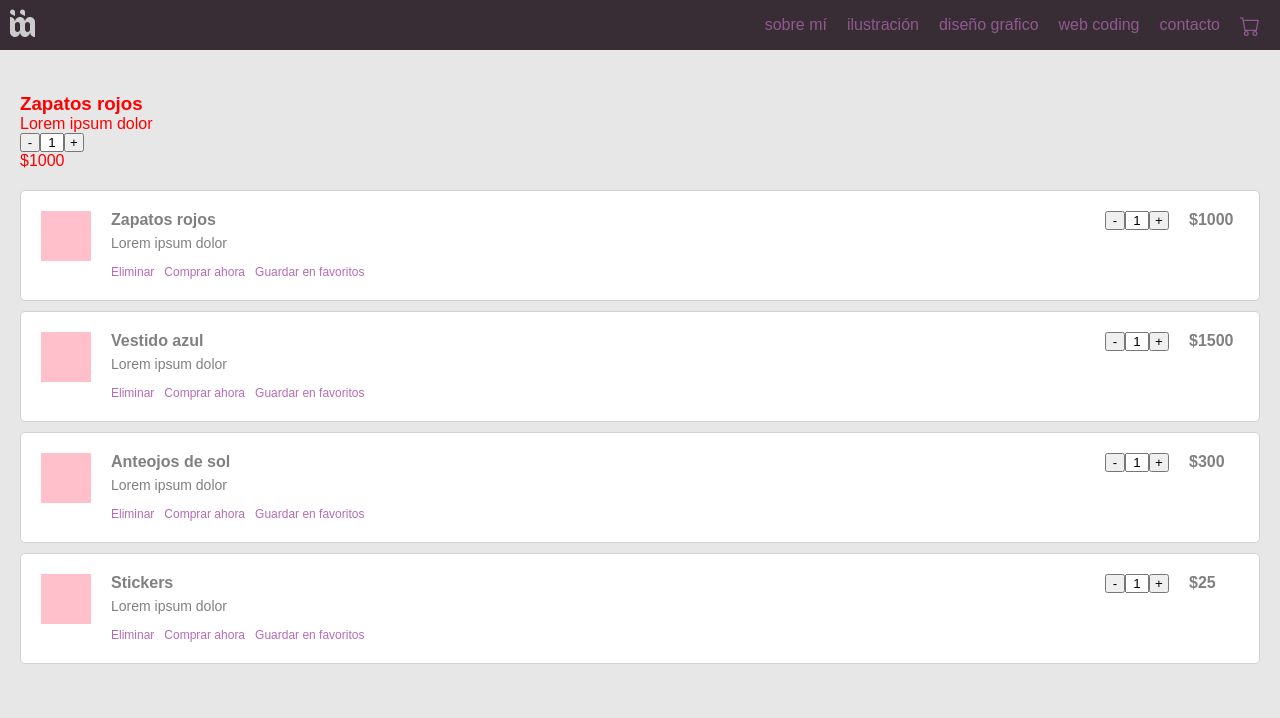
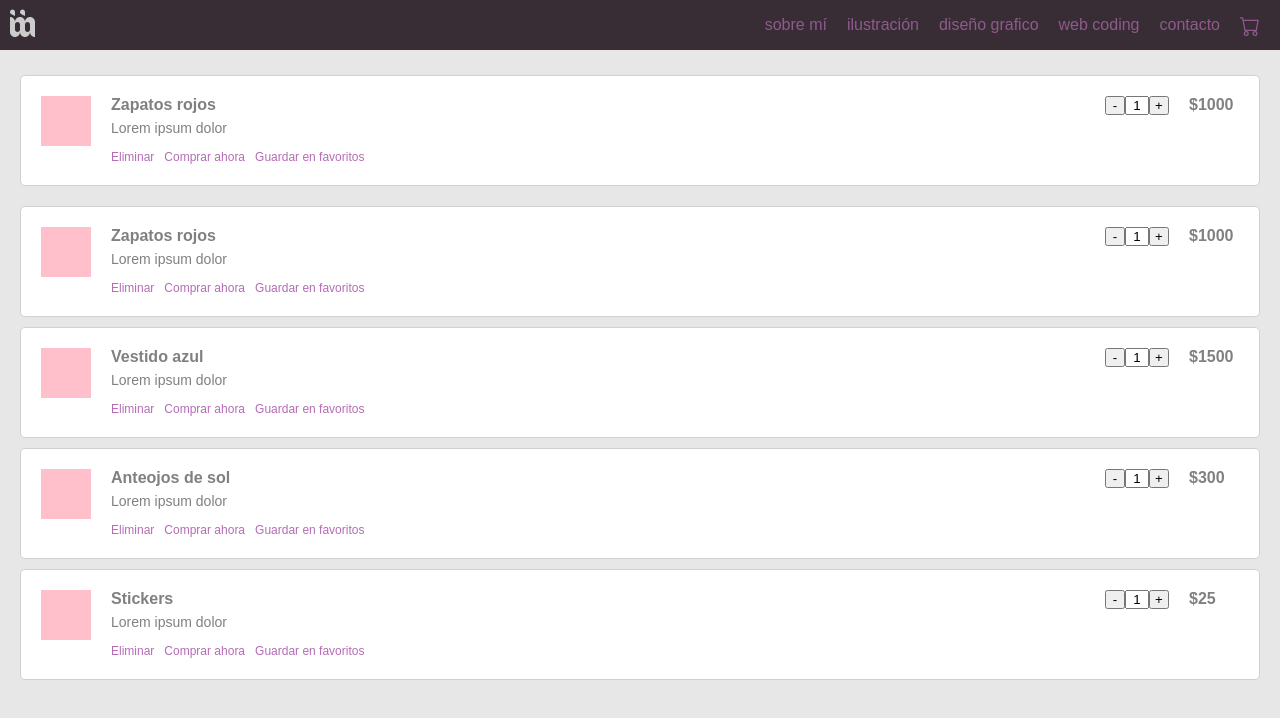
Before and after one commit to MarMuller/sokiwiholic-store, a React (Create React App) app: page / in a window 1280 px wide. Shown: the top 718 px of the page. Built offline with nearby package versions, Linux system fonts and the light colour scheme.

Commit message:
Transición de cambiode estilos en Item + Corrección en Input Value

```diff
--- a/src/components/Cart_Items.js
+++ b/src/components/Cart_Items.js
@@ -65,7 +65,7 @@ class Item extends React.Component {
               -
               </button>
 
-              <input type="text" name="" defaultValue={this.state.counter}/>
+              <input type="text" name="" value={this.state.counter} onChange={(event)=>this.inputChangedHandler(event)} />
 
               <button onClick={this.add.bind(this)} type="button" name="button">
               +
--- a/src/components/Item_Details.js
+++ b/src/components/Item_Details.js
@@ -32,23 +32,52 @@ class ItemDetails extends React.Component {
 
       <div className="item__details">
 
+        <div className="columna-1">
+
+          <div className="columna-1-grupo1">
+            <div className="item-img">
               <img src={this.props.image} alt=""/>
+            </div>
+          </div>
+
+          <div className="columna-1-grupo2">
+            <div className="item-descripcion">
               <h3>{this.props.name}</h3>
               <span>{this.props.description}</span>
+            </div>
 
+            <div className="item-acciones">
+              <ul>
+                <li><a href="/#">Eliminar</a></li>
+                <li><a href="/#">Comprar ahora</a></li>
+                <li><a href="/#">Guardar en favoritos</a></li>
+              </ul>
+            </div>
+          </div>
+
+        </div>
+
+        <div className="columna-2">
+
+          <div className="columna-2-grupo1">
             <div className="item-cantidad">
               <button onClick={this.substract.bind(this)} type="button" name="button">
               -
               </button>
 
-          <input type="text" name="" defaultValue={this.state.counter}/>
+              <input type="text" name="" value={this.state.counter} onChange={(event)=>this.inputChangedHandler(event)} />
 
               <button onClick={this.add.bind(this)} type="button" name="button">
               +
               </button>
             </div>
 
+            <div className="item-precio">
               <span>${this.props.price}</span>
+            </div>
+          </div>
+
+        </div>
 
       </div>
 
--- a/src/styles/cart-style.css
+++ b/src/styles/cart-style.css
@@ -8,7 +8,7 @@ a {
   margin: 20px;
 }
 
-.carrito__item {
+.item__details {
   display: flex;
   justify-content: space-between;
   flex-direction: row;
@@ -21,21 +21,21 @@ a {
   border: 1px solid #d1d1d1;
 }
 
-.carrito__item .columna-1 {
+.item__details .columna-1 {
   display: flex;
   flex-direction: row;
 }
 
-.carrito__item .columna-1 .columna-1-grupo1 {
+.item__details .columna-1 .columna-1-grupo1 {
   margin-right: 20px;
 }
 
-.carrito__item .columna-2 .columna-2-grupo1 {
+.item__details .columna-2 .columna-2-grupo1 {
   display: flex;
   flex-direction: row;
 }
 
-.carrito__item .columna-2 .columna-2-grupo1 .item-cantidad{
+.item__details .columna-2 .columna-2-grupo1 .item-cantidad{
   margin-right: 20px;
 }
 
--- a/src/styles/item-details-style.css
+++ b/src/styles/item-details-style.css
@@ -6,6 +6,68 @@ a {
 #componente__item-detalle {
   top: 50px;
   margin: 20px;
+}
+
+.carrito__item {
+  display: flex;
+  justify-content: space-between;
+  flex-direction: row;
+
+  margin-bottom: 10px;
+  padding: 20px;
+  background-color: #fff;
+  color: grey;
+  border-radius: 5px;
+  border: 1px solid #d1d1d1;
+}
+
+.carrito__item .columna-1 {
+  display: flex;
+  flex-direction: row;
+}
+
+.carrito__item .columna-1 .columna-1-grupo1 {
+  margin-right: 20px;
+}
+
+.carrito__item .columna-2 .columna-2-grupo1 {
+  display: flex;
+  flex-direction: row;
+}
+
+.carrito__item .columna-2 .columna-2-grupo1 .item-cantidad{
+  margin-right: 20px;
+}
+
+.item-img {
+  width: 50px;
+  height: 50px;
+  background-color: pink;
+}
+
+.item-descripcion {
+  margin-bottom: 10px;
+}
+
+.item-descripcion h3 {
+  font-size: 16px;
+  margin-bottom: 5px;
+}
+
+.item-descripcion span {
+  font-size: 14px;
+}
+
+.item-acciones ul {
+  list-style-type: none;
+  margin: 0;
+  padding: 0;
+}
+
+.item-acciones ul li {
+  display: inline;
+  font-size: 12px;
+  margin-right: 10px;
 }
 
 .item-cantidad button {
```
Lines whose indentation alone changed are shown as unchanged.
